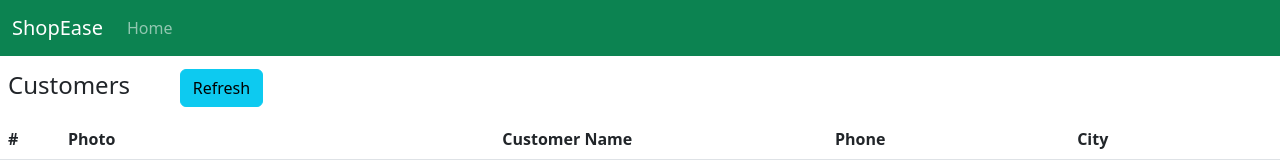
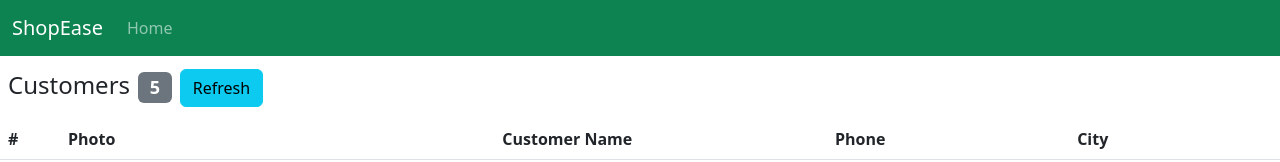
Before and after one commit to Nyakamba/ShopEase, a React (Vite) app: page /customers in a window 1280 px wide. Shown: the top 162 px of the page. Built offline with nearby package versions, Linux system fonts and the light colour scheme.

Commit message:
customers list

```diff
--- a/src/CustomersList.jsx
+++ b/src/CustomersList.jsx
@@ -50,7 +50,7 @@ export default class CustomersList extends Component {
         <h4 className="m-1 p-1">
           {this.state.pageTitle}
 
-          <span className="badge badge-secondary m-2">
+          <span className="badge bg-secondary m-2">
             {this.state.customersCount}
           </span>
 
@@ -77,7 +77,7 @@ export default class CustomersList extends Component {
   //Executes when the user clicks on refresh button
   onRefreshClick = () => {
     this.setState({
-      customersCount: 7,
+      customersCount: 6,
     });
   };
 
```
